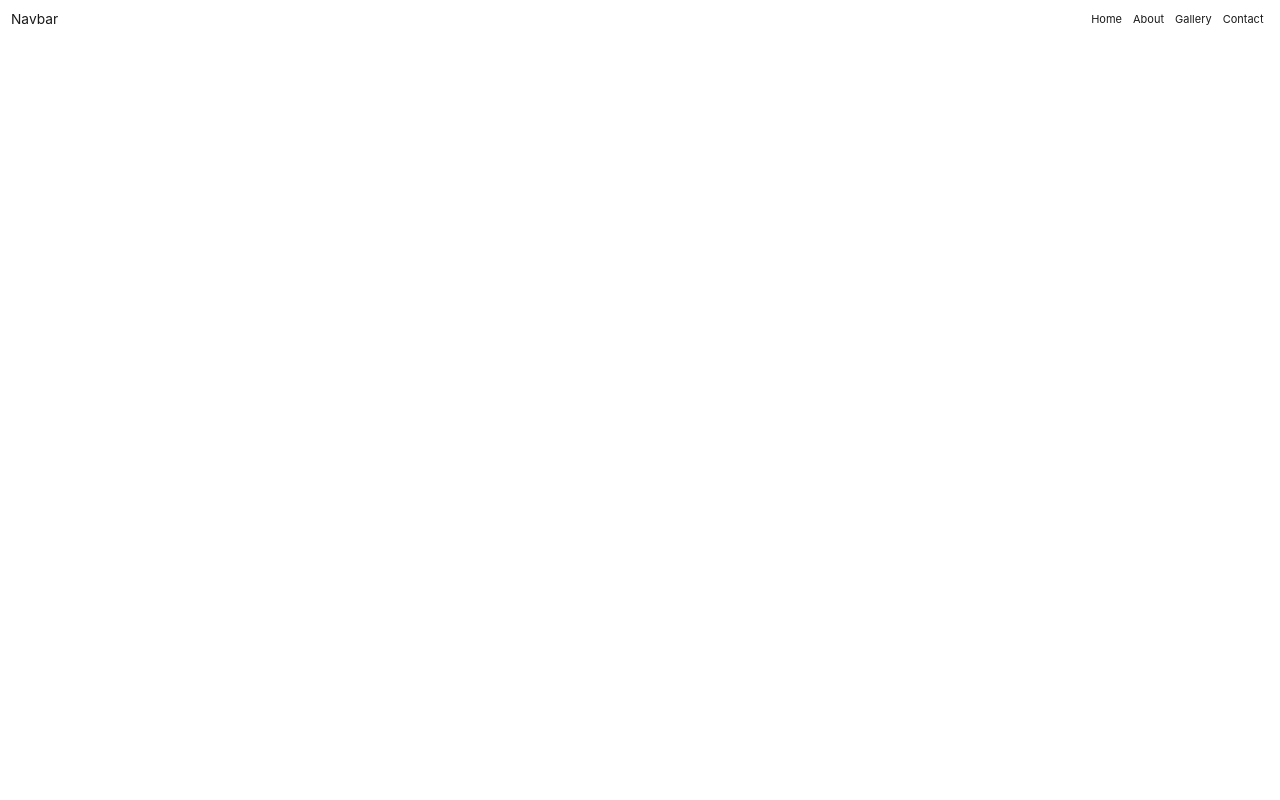
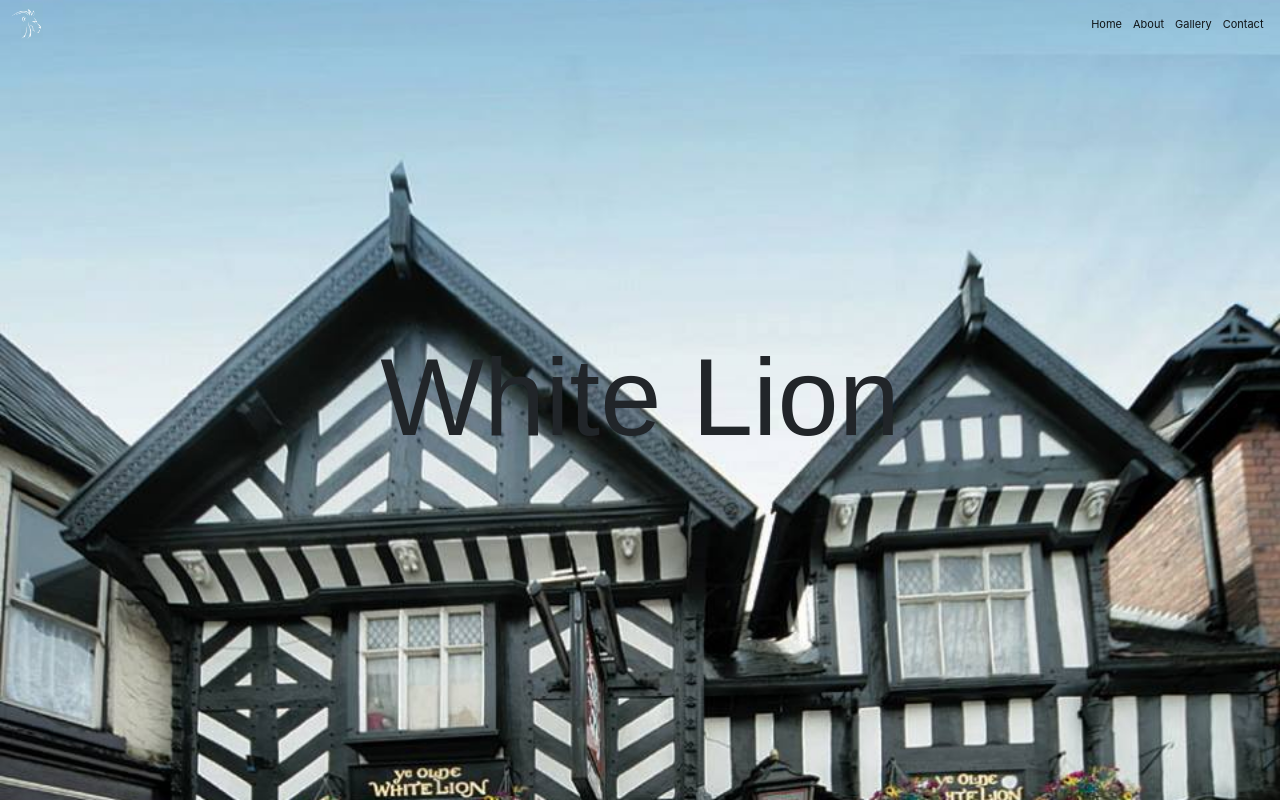
Before and after one commit to anthony-woodcock/white-lion, a plain HTML site: page index.html in a window 1280 px wide. Drawn offline with nearby package versions, Linux system fonts and the light colour scheme; a web font is replaced by a local one.

Commit message:
Add files via upload
New Nav

```diff
--- a/css/style.css
+++ b/css/style.css
@@ -10,8 +10,12 @@ html{
 }
 
 h1{
-	font-family: 'Bangers', cursive;
-	font-size: 15rem;
+	font-family: marydale, sans-serif;
+
+font-weight: 400;
+
+font-style: normal;
+	font-size: 10rem;
 }
 
 h3{
@@ -44,3 +48,23 @@ p{
     box-shadow: 0 1rem 3rem rgba(0,0,0, 0.2);
     border-radius: 50%;
 }
+
+
+/*
+Marydale Regular
+
+font-family: marydale, sans-serif;
+
+font-weight: 400;
+
+font-style: normal;*/
+
+
+/*
+Marydale Bold
+
+font-family: marydale, sans-serif;
+
+font-weight: 700;
+
+font-style: normal;*/
--- a/index.html
+++ b/index.html
@@ -8,6 +8,8 @@
 		<link href="https://fonts.googleapis.com/css?family=Bangers" rel="stylesheet">
 		<!-- Bootstrap CSS -->
 		<link rel="stylesheet" href="https://stackpath.bootstrapcdn.com/bootstrap/4.3.1/css/bootstrap.min.css" integrity="sha384-ggOyR0iXCbMQv3Xipma34MD+dH/1fQ784/j6cY/iJTQUOhcWr7x9JvoRxT2MZw1T" crossorigin="anonymous">
+		<!-- Fonts -->
+		<link rel="stylesheet" href="https://use.typekit.net/ylm6jiw.css">
 		<!-- CSS -->
 		<link rel="stylesheet" href="css/style.css" type="text/css">
 		<title>White Lion</title>
@@ -16,7 +18,9 @@
 
 	<!--NAVBAR -->
 	<nav class="navbar navbar-expand-sm navbar-light bg-transparent fixed-top">
-	<a class="navbar-brand" href="#">Navbar</a>
+		<a class="navbar-brand" href="#">
+			<img src="./images/white-lion-graphic.png" width="30" height="30" alt="White lion Logo">
+		</a>
 		<button class="navbar-toggler" type="button" data-toggle="collapse" data-target="#navbarSupportedContent" aria-controls="navbarSupportedContent" aria-expanded="false" aria-label="Toggle navigation">
 			<span class="navbar-toggler-icon"></span>
 		</button>
@@ -39,6 +43,18 @@
 	</nav>
 	<!--NAVBAR // END-->
 
+	<!--HOME-->
+	<div class="min-vh-100 d-flex align-items-center" style="background-image: url(./images/white-lion-test.jpg);background-repeat: no-repeat; background-position: center;background-size: cover;">
+		<div class="container">
+			<div class="row">
+				<div class="col-12 text-center">
+					<h1>White Lion</h1>
+				</div>
+			</div>
+		</div>
+	</div>
+	<!--HOME // END-->
+
 
 
 	<!-- Optional JavaScript -->
```
Also changed, not shown: images/white-lion-test.jpg (added), 2 other files. Lines whose indentation alone changed are shown as unchanged.
